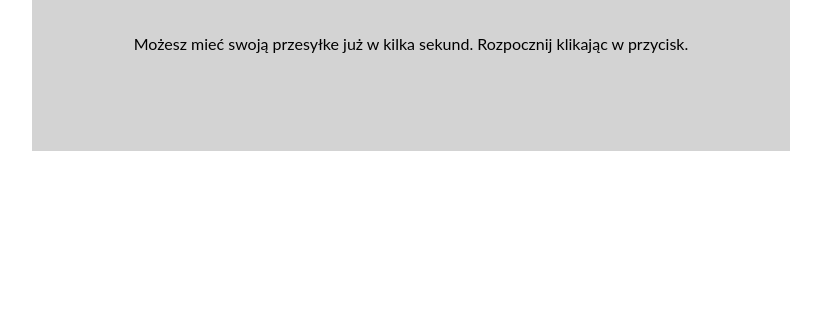
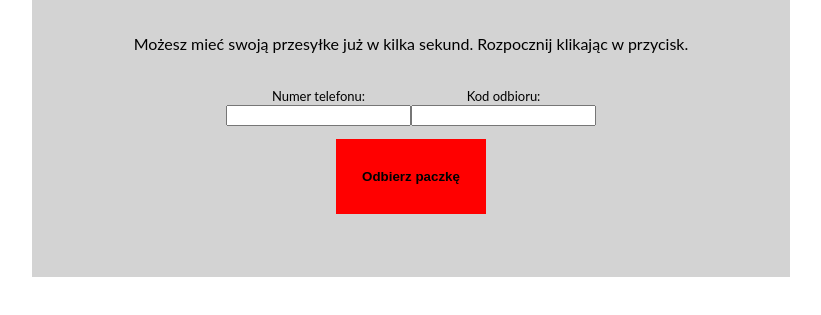
Before and after one commit to dkostecka/parcel-locker-task, a plain HTML site: page src/index.html in a window 1280 px wide. Both pictures are taken after a click on the button "Odbierz paczkę". Shown: the part 135-450 px from the top of the page, without its empty margins (229-1050 px from the left). Drawn offline with Linux system fonts and the light colour scheme.

Commit message:
add create form function, add styling

```diff
--- a/src/main.js
+++ b/src/main.js
@@ -1,3 +1,45 @@
 function startDelivery() {
     document.getElementById("startDeliveryButton").remove();
+    createDeliveryForm();
 }
+function createDeliveryForm() {
+    let containerDiv = document.getElementById('container');
+
+    let formDelivery = containerDiv.appendChild(document.createElement('formDelivery'));
+    formDelivery.name = 'deliveryForm';
+    formDelivery.id = 'deliveryForm';
+    formDelivery.className = 'delivery-formDelivery';
+
+    let phoneNumberDiv = formDelivery.appendChild(document.createElement('div'));
+    phoneNumberDiv.className = 'delivery-form__div';
+    let phoneNumberLabel = document.createElement('label');
+    phoneNumberLabel.className = 'delivery-form__label'
+    phoneNumberLabel.innerText = "Numer telefonu:";
+    phoneNumberDiv.appendChild(phoneNumberLabel);
+    let phoneNumberInput = phoneNumberDiv.appendChild(document.createElement('input'));
+    phoneNumberInput.type = 'text';
+    phoneNumberInput.name = 'phoneNumber';
+
+    let codeNumberDiv = formDelivery.appendChild(document.createElement('div'));
+    let codeNumberLabel = document.createElement('label');
+    codeNumberLabel.className = 'delivery-form__label'
+    codeNumberLabel.innerText = "Kod odbioru:";
+    codeNumberDiv.appendChild(codeNumberLabel);
+    codeNumberDiv.className = 'delivery-form__div';
+    let codeNumberInput = codeNumberDiv.appendChild(document.createElement('input'));
+    codeNumberInput.type = 'text';
+    codeNumberInput.name = 'codeNumber';
+
+    formDelivery.appendChild(document.createElement("br"));
+
+    let succesDeliveryButton = formDelivery.appendChild(document.createElement('button'));
+    succesDeliveryButton.innerHTML = "Odbierz paczkę";
+    succesDeliveryButton.id = 'succesDeliveryButton'
+    succesDeliveryButton.className = 'container__button';
+    succesDeliveryButton.onclick = function () {
+        succesDelivery()
+    };
+}
+function succesDelivery() {
+    document.getElementById("deliveryForm").remove();
+}
--- a/src/style.css
+++ b/src/style.css
@@ -12,10 +12,10 @@
   justify-content: center;
   text-align: center;
   background: var(--primary-gray);
-    margin:auto;
+  margin: auto;
   width: 50%;
   padding: 5%;
-    font-family: 'Lato', sans-serif;
+  font-family: "Lato", sans-serif;
 }
 
 .container__h1 {
@@ -24,12 +24,27 @@
   text-transform: uppercase;
 }
 
-.container__button{
+.container__button {
   height: 75px;
   width: 150px;
   background-color: var(--primary-red);
   border: none;
   padding: 25px;
-    font-weight: bold ;
+  font-weight: bold;
   margin-top: 10px;
 }
+
+.delivery-form__input {
+  border: none;
+  padding: 10px;
+}
+
+.delivery-form__div {
+  display: inline-block;
+  overflow: auto;
+}
+
+.delivery-form__label {
+  display: block;
+  font-size: small;
+}
```
Also changed, not shown: 1 other file. Lines whose indentation alone changed are shown as unchanged.
